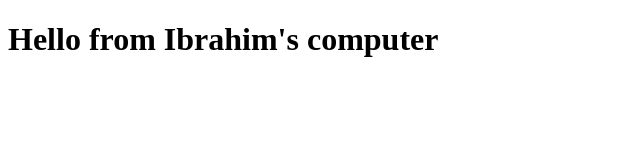
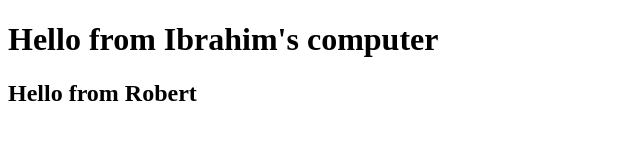
Before and after one commit to ruthgeorgiev/First-repo-project-ruth, a plain HTML site: page index.html in a window 1280 px wide. Shown: the whole page, without its empty margins (0-640 px from the left). Drawn offline with Linux system fonts and the light colour scheme.

Commit message:
Robert first commit

```diff
--- a/index.html
+++ b/index.html
@@ -7,5 +7,6 @@
 </head>
 <body>
     <h1> Hello from Ibrahim's computer </h1>
+    <h2> Hello from Robert </h2>
 </body>
 </html>
```
